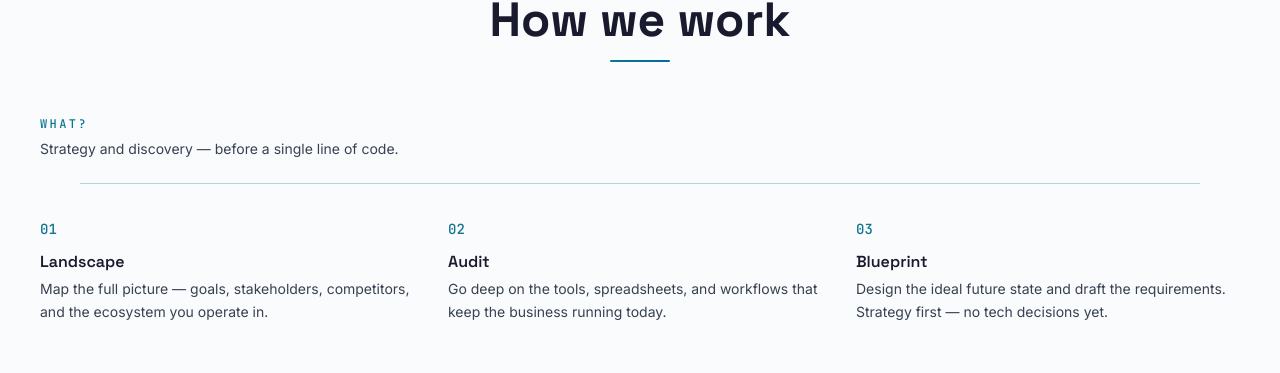
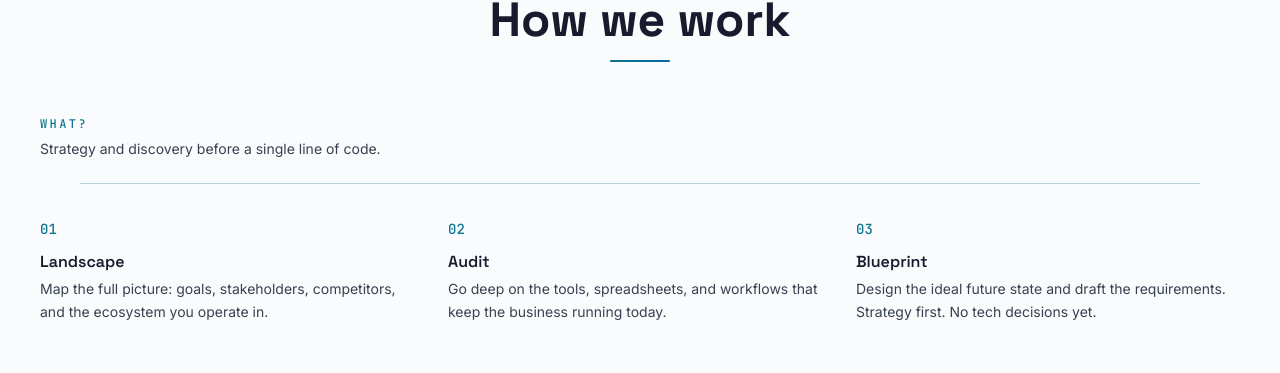
Before and after one commit to GabrielGhsoub/Likwiid-website, a React (Vite) app: page / in a window 1280 px wide. Shown: the part 2728-3101 px from the top of the page. Built offline with nearby package versions, Linux system fonts and the light colour scheme; no server answers.

Commit message:
chore: remove em dashes

```diff
--- a/src/components/sections/Process.tsx
+++ b/src/components/sections/Process.tsx
@@ -13,7 +13,7 @@ const whatSteps: Step[] = [
     number: '01',
     title: 'Landscape',
     description:
-      'Map the full picture — goals, stakeholders, competitors, and the ecosystem you operate in.',
+      'Map the full picture: goals, stakeholders, competitors, and the ecosystem you operate in.',
   },
   {
     number: '02',
@@ -25,7 +25,7 @@ const whatSteps: Step[] = [
     number: '03',
     title: 'Blueprint',
     description:
-      'Design the ideal future state and draft the requirements. Strategy first — no tech decisions yet.',
+      'Design the ideal future state and draft the requirements. Strategy first. No tech decisions yet.',
   },
 ]
 
@@ -154,7 +154,7 @@ export function Process() {
         <div ref={ref}>
           <Phase
             label="What?"
-            caption="Strategy and discovery — before a single line of code."
+            caption="Strategy and discovery before a single line of code."
             steps={whatSteps}
             isVisible={isVisible}
             gridCols="md:grid-cols-3"
```
Also changed, not shown: src/styles/globals.css (+14 -14 lines).
